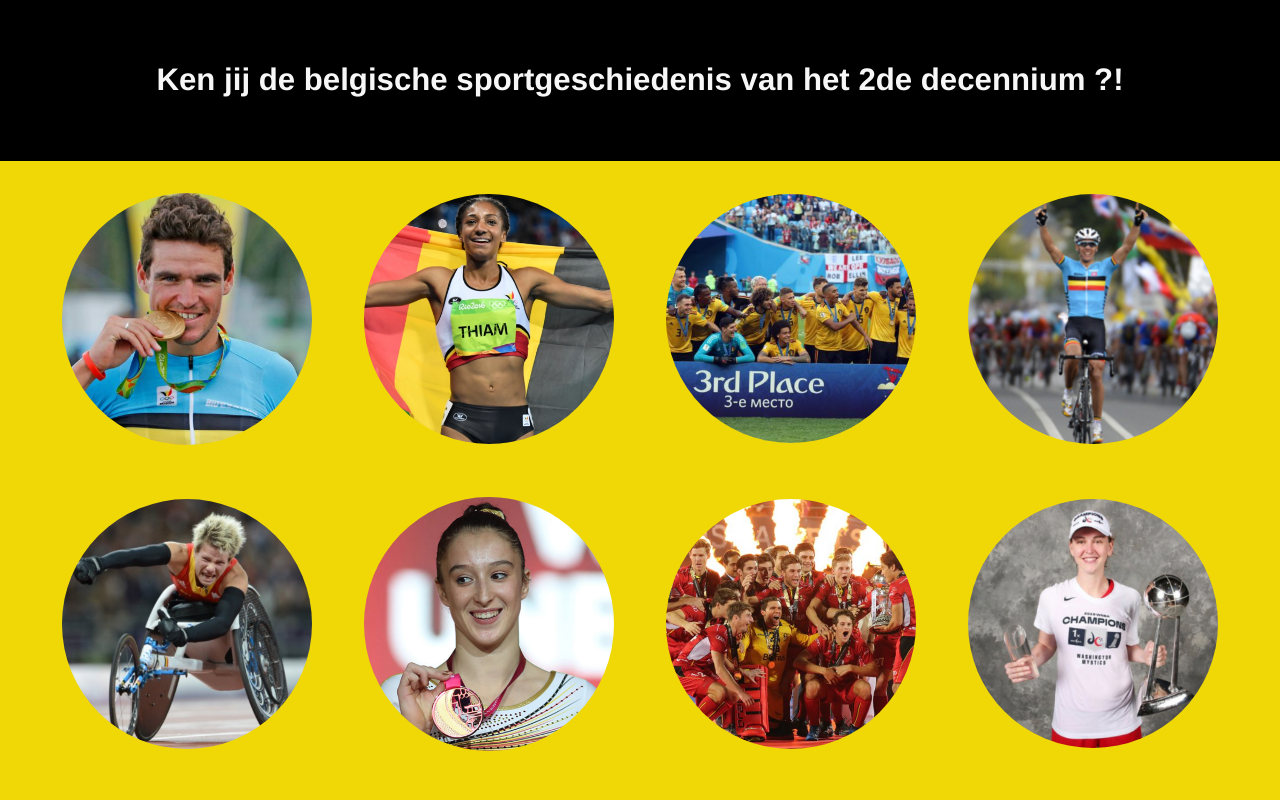
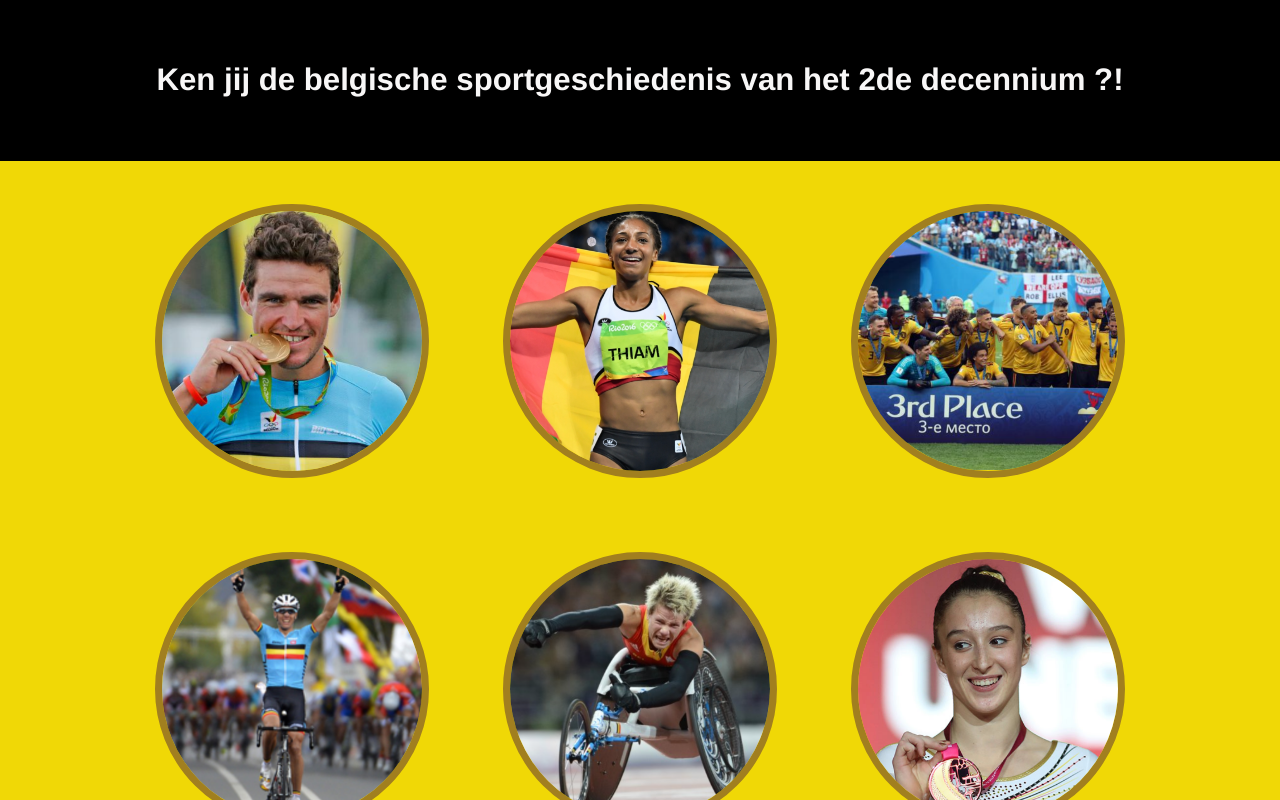
Before and after one commit to Nxtra/besport, a React (Create React App) app: page / in a window 1280 px wide. Shown: the top 800 px of the page. Built offline with nearby package versions, Linux system fonts and the light colour scheme.

Commit message:
show name on hover

```diff
--- a/src/components/moment.js
+++ b/src/components/moment.js
@@ -4,21 +4,30 @@ import "./moment.scss";
 class Moment extends React.Component {
   constructor(props) {
     super();
-    this.handleChange = this.handleChange.bind(this);
+    this.state = {
+      hovered: false,
+    };
   }
 
-  handleChange() {
+  handleChange = () => {
     this.props.onClick();
-  }
+  };
 
   render() {
     return (
-      <div className="item">
+      <div
+        className="item"
+        onMouseEnter={() => this.setState({ hovered: true })}
+        onMouseLeave={() => this.setState({ hovered: false })}
+        onClick={this.handleChange}
+      >
+        <div className={this.state.hovered ? `name hovered` : "name"}>
+          {this.props.name}
+        </div>
         <img
           className={`${this.props.active ? "gray" : "notGray"}`}
           src={this.props.image}
           alt="not found"
-          onClick={this.handleChange}
         ></img>
       </div>
     );
--- a/src/components/moment.scss
+++ b/src/components/moment.scss
@@ -1,17 +1,18 @@
 .item {
+  position: relative;
+  width: 10em;
+  min-width: 10em;
+  height: 10em;
+  overflow: hidden;
   text-align: center;
-  overflow: hidden;
-  display: flex;
-  align-items: center; /* vertical */
-  justify-content: center; /* horizontal */
+  margin: 0.7rem;
+  border-radius: 50%;
+  border: 0.3em solid rgb(161, 127, 31);
 }
 
 .item img {
-  max-width: 250px;
-  width: auto;
+  width: 100%;
   height: auto;
-  border-radius: 50%; // make circle from square
-  cursor: pointer;
 }
 
 .item img.gray {
@@ -21,3 +22,25 @@
 .item img.notgray {
   filter: grayscale(0%);
 }
+
+.item .name {
+  display: block;
+  font-size: 2rem;
+  font-weight: bold;
+  position: absolute;
+  top: 50%;
+  left: 50%;
+  transform: translate(-50%, -50%);
+  transition: opacity linear 0.4s;
+  opacity: 0;
+}
+
+.name.hovered {
+  z-index: 10;
+  opacity: 1;
+}
+
+.item:hover {
+  cursor: pointer;
+  filter: grayscale(100%);
+}
--- a/src/components/soundboard.js
+++ b/src/components/soundboard.js
@@ -9,6 +9,7 @@ function Soundboard(props) {
   const [audio, setAudio] = useState();
 
   const handleItemClick = (i) => {
+    console.log("clicked");
     if (chosen === i) {
       console.dir(audio);
       if (!audio.paused) {
@@ -46,6 +47,7 @@ function Soundboard(props) {
       {data.map((moment, index) => (
         <Moment
           image={moment.image}
+          name={moment.name}
           key={index}
           active={index === chosen}
           onClick={() => handleItemClick(index)}
```
